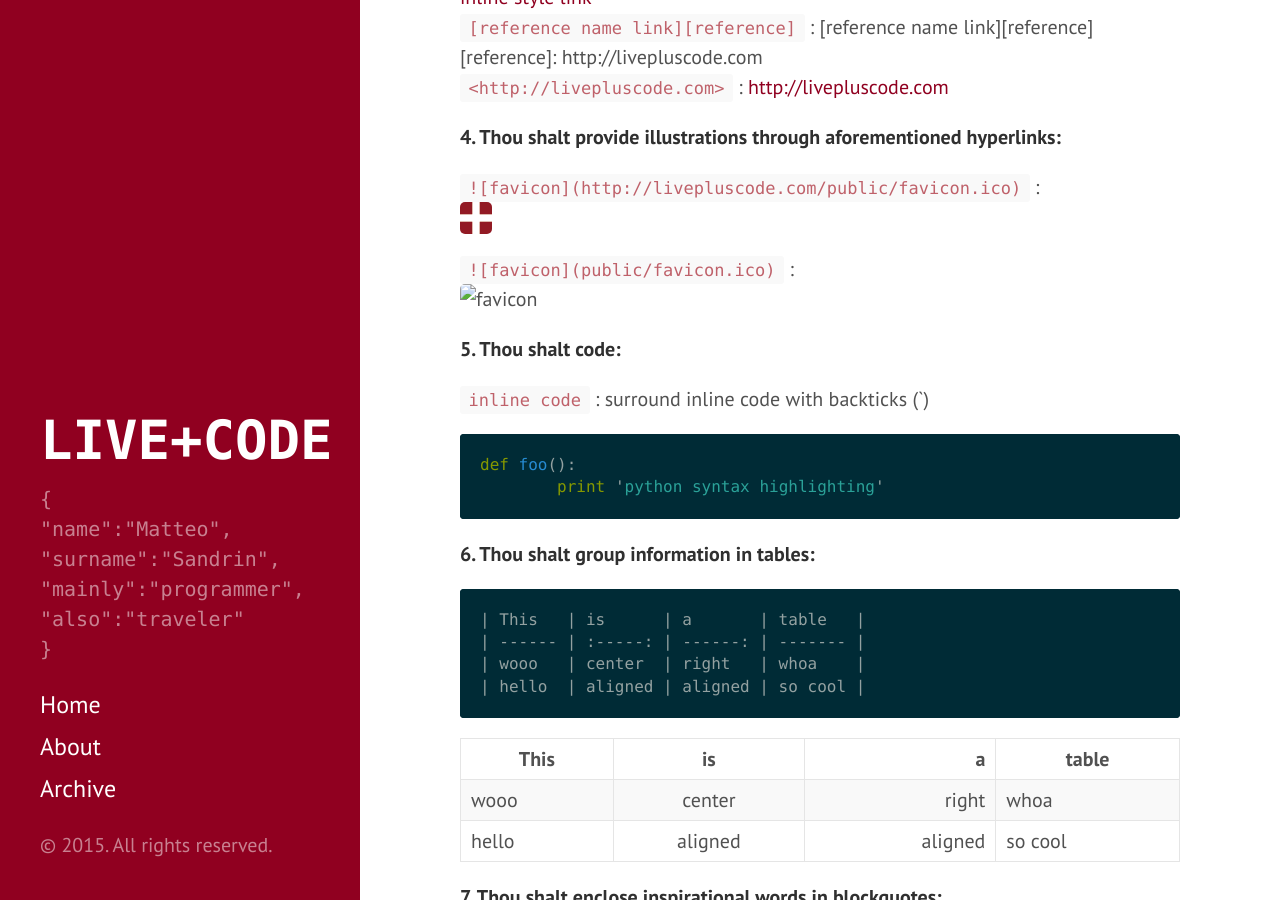
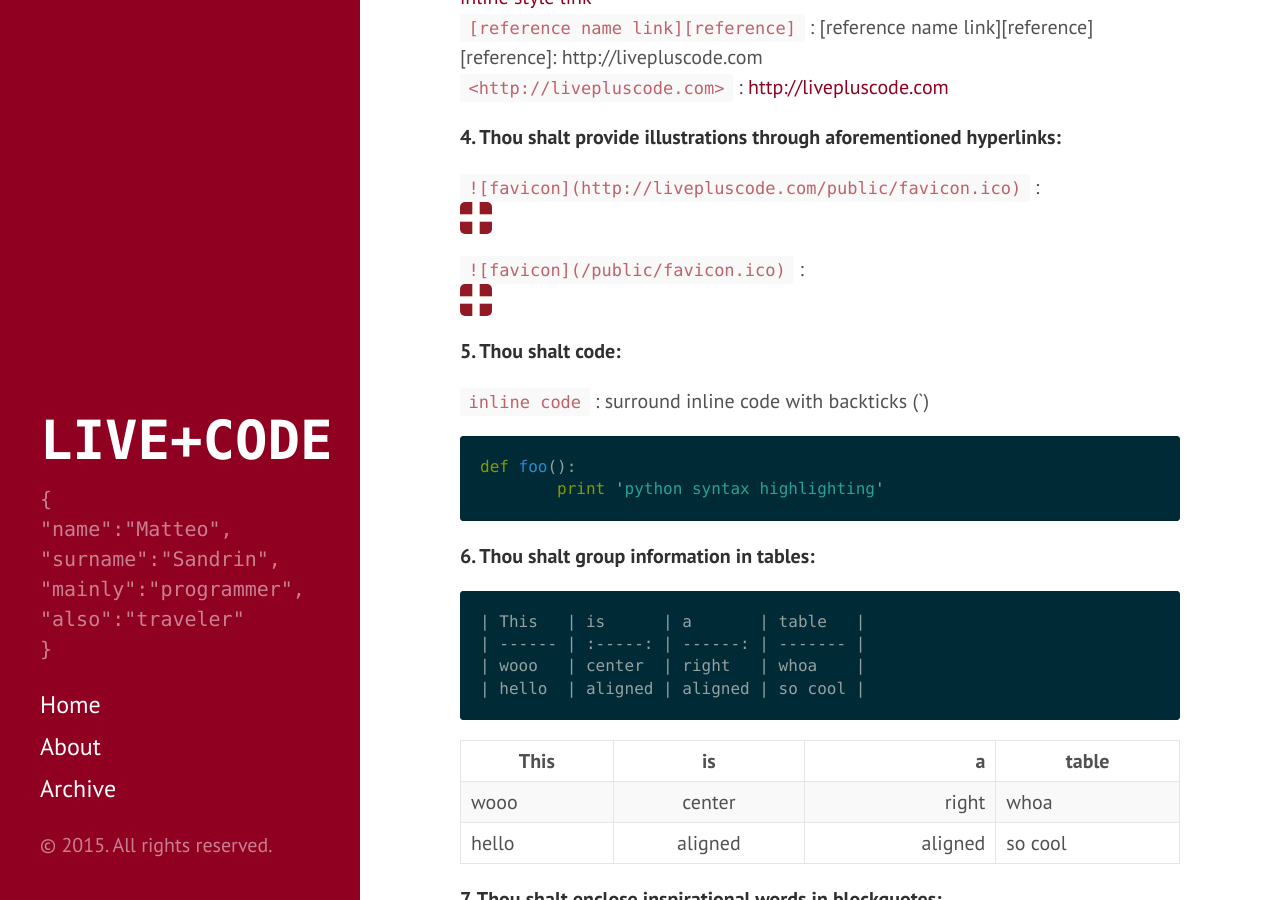
Before and after one commit to matteosandrin/matteosandrin.github.io, a Jekyll site: the page built from _posts/15-08-25-let-there-be-markdown.md, in a window 1280 px wide and 900 px high, scrolled down 949 px. Built offline with Jekyll 4.4.1, drawn with Linux system fonts in a browser that asks for light colours; Markdown is read by kramdown in place of the engine named in the settings.

Commit message:
Changed the first post a bit

```diff
--- a/_posts/15-08-25-let-there-be-markdown.md
+++ b/_posts/15-08-25-let-there-be-markdown.md
@@ -32,7 +32,7 @@ Here I present to you its core beliefs summarized for future reference:
 **4. Thou shalt provide illustrations through aforementioned hyperlinks:**
 
 `![favicon](http://livepluscode.com/public/favicon.ico)` : ![favicon](http://livepluscode.com/public/favicon.ico)
-`![favicon](public/favicon.ico)` : ![favicon](public/favicon.ico)
+`![favicon](/public/favicon.ico)` : ![favicon](/public/favicon.ico)
 
 **5. Thou shalt code:**
 
```
